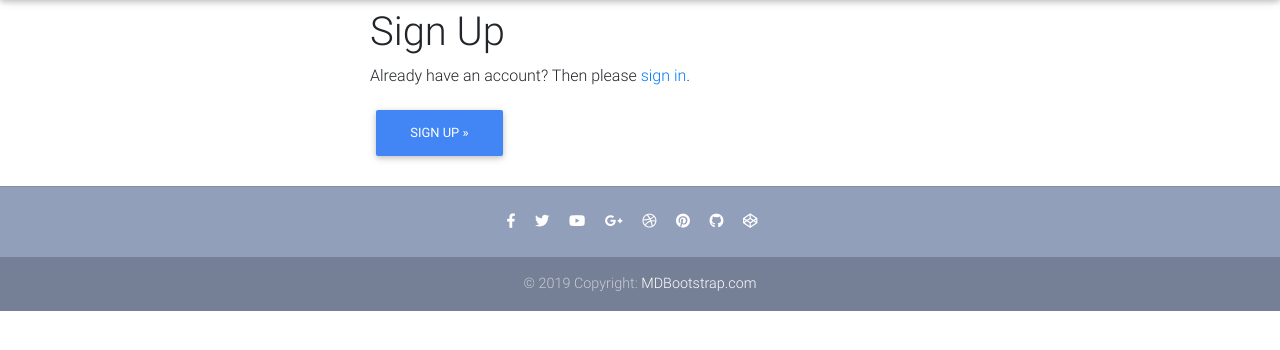
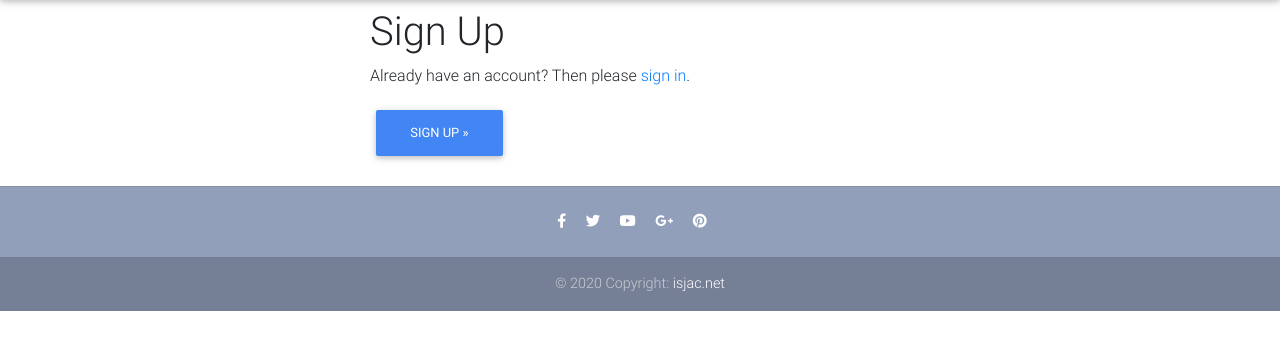
Before and after one commit to ibrahimsamson/e_commerce, a Django app: page /accounts/signup/ in a window 1280 px wide. Shown: the part 64-414 px from the top of the page. Run offline with Django 3.2, Linux system fonts and the light colour scheme; some libraries are stand-ins or nearby versions.

Commit message:
change css and template strings and hrefs

```diff
--- a/static_in_env/css/style.css
+++ b/static_in_env/css/style.css
@@ -20,4 +20,7 @@ body,
 
 /* Footer color for sake of consistency with Navbar */
 .page-footer {
-  background-color: #929FBA; }
+  background-color: #929FBA;
+  position:absolute;
+  bottom:0;
+  }
--- a/templates/footer.html
+++ b/templates/footer.html
@@ -1,4 +1,8 @@
-<footer class="page-footer text-center font-small mt-4 wow fadeIn">
+<style> </style>
+
+
+<footer id= "footer1" class="page-footer text-center font-small mt-4 wow fadeIn">
+
 
     <hr class="my-4">
 
@@ -8,40 +12,28 @@
         <i class="fab fa-facebook-f mr-3"></i>
       </a>
 
-      <a href="https://twitter.com/MDBootstrap" target="_blank">
+      <a href="https://twitter.com/itsmyphoneofficial" target="_blank">
         <i class="fab fa-twitter mr-3"></i>
       </a>
 
-      <a href="https://www.youtube.com/watch?v=7MUISDJ5ZZ4" target="_blank">
+      <a href="https://www.youtube.com/itsmyphoneofficial" target="_blank">
         <i class="fab fa-youtube mr-3"></i>
       </a>
 
-      <a href="https://plus.google.com/u/0/b/107863090883699620484" target="_blank">
+      <a href="https://plus.google.com/itsmyphoneofficial" target="_blank">
         <i class="fab fa-google-plus-g mr-3"></i>
       </a>
 
-      <a href="https://dribbble.com/mdbootstrap" target="_blank">
-        <i class="fab fa-dribbble mr-3"></i>
-      </a>
-
-      <a href="https://pinterest.com/mdbootstrap" target="_blank">
+      <a href="https://pinterest.com/itsmyphoneofficial" target="_blank">
         <i class="fab fa-pinterest mr-3"></i>
-      </a>
-
-      <a href="https://github.com/mdbootstrap/bootstrap-material-design" target="_blank">
-        <i class="fab fa-github mr-3"></i>
-      </a>
-
-      <a href="http://codepen.io/mdbootstrap/" target="_blank">
-        <i class="fab fa-codepen mr-3"></i>
       </a>
     </div>
     <!-- Social icons -->
 
     <!--Copyright-->
     <div class="footer-copyright py-3">
-      © 2019 Copyright:
-      <a href="https://mdbootstrap.com/education/bootstrap/" target="_blank"> MDBootstrap.com </a>
+      © 2020 Copyright:
+      <a href="#" target="_blank"> isjac.net </a>
     </div>
     <!--/.Copyright-->
 
```
Also changed, not shown: templates/base.html (line endings or trailing spaces).
